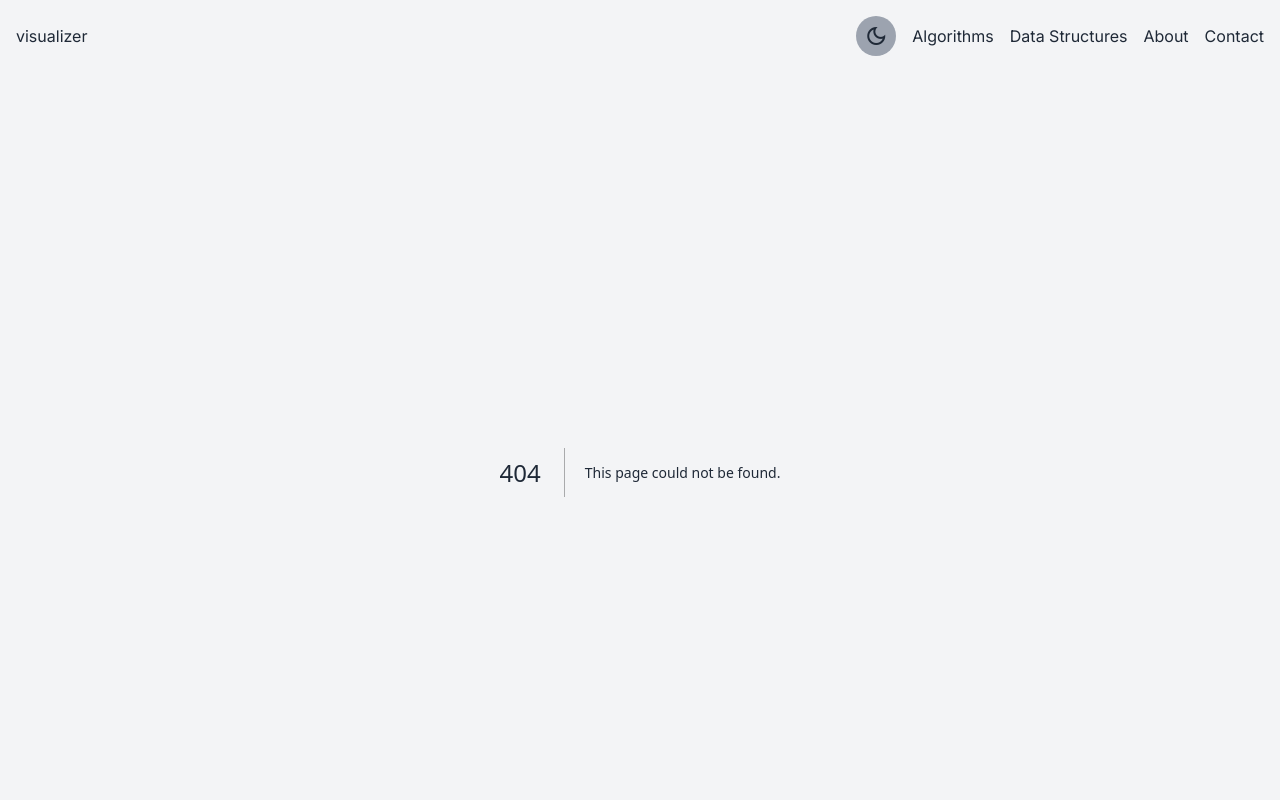
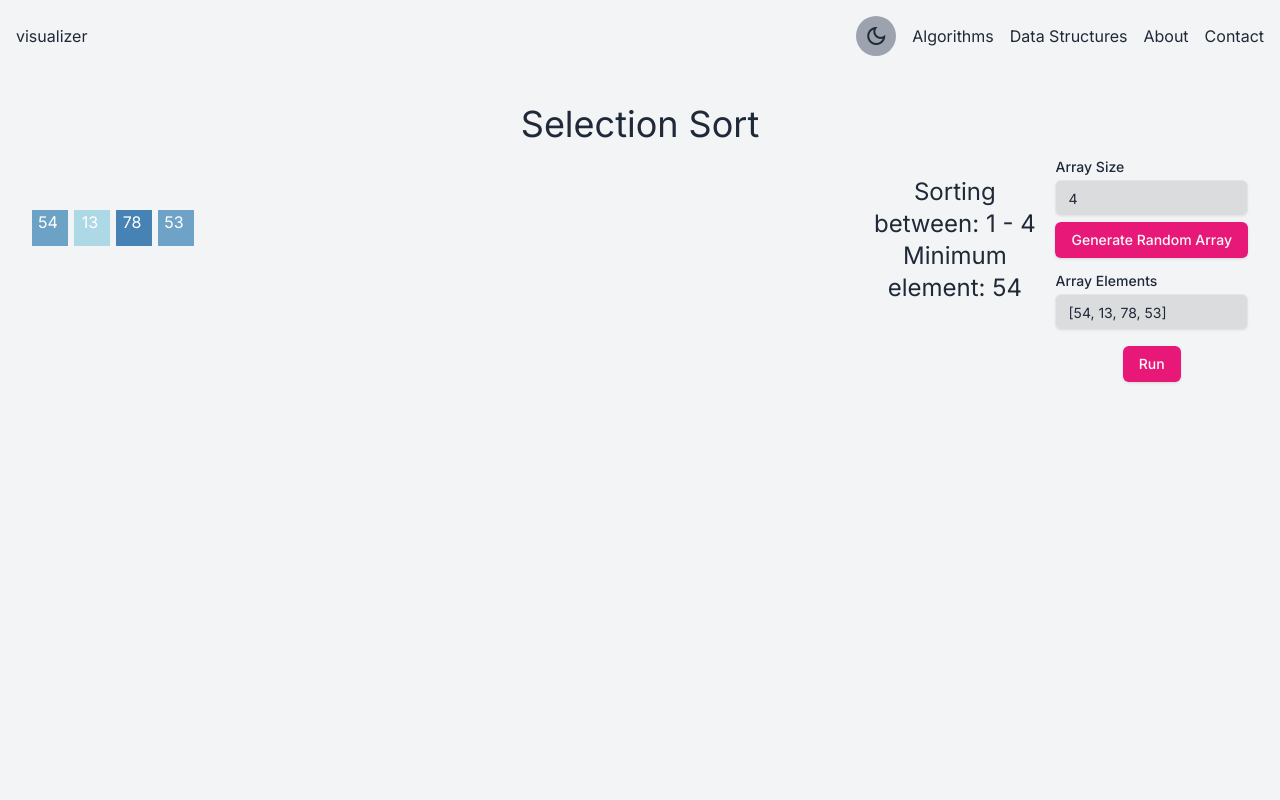
Before and after one commit to melikechan/visualizer, a Next.js app: page /algorithms/sorting/selection-sort in a window 1280 px wide. Before the commit this address had no page. Shown: the top 800 px of the page. Built offline with nearby package versions, Linux system fonts and the light colour scheme.

Commit message:
sorting: add selection sort - It has additional two properties: The range which is currently sorted and minimum element on this range.

```diff
--- /dev/null
+++ b/src/app/algorithms/sorting/selection-sort/page.tsx
@@ -0,0 +1,200 @@
+"use client";
+
+import * as d3 from "d3";
+import { Input } from "@/components/ui/input";
+import { Label } from "@/components/ui/label";
+import { Button } from "@/components/ui/button";
+import { useEffect, useRef, useState } from "react";
+
+export default function SelectionSort() {
+  const svgRef = useRef<SVGSVGElement | null>(null);
+
+  const [arraySize, setArraySize] = useState<number>(
+    (Math.floor(Math.random() * 10) % 10) + 1
+  );
+  const [array, setArray] = useState<number[]>([]);
+  const [arrayElements, setArrayElements] = useState<string>("");
+  const [arrows, setArrows] = useState<{ from: number; to: number }[]>([]);
+  const [minElement, setMinElement] = useState<number>(Number.MAX_SAFE_INTEGER);
+  const [range, setRange] = useState<{ from: number; to: number }>({
+    from: 1,
+    to: arraySize,
+  });
+
+  // Effect to update the SVG whenever the array changes
+  useEffect(() => {
+    if (array.length > 0) {
+      const svg = d3.select(svgRef.current);
+      svg.selectAll("*").remove(); // Clear previous elements
+
+      // Create a color scale
+      const colorScale = d3
+        .scaleLinear<string>()
+        .domain([d3.min(array)!, d3.max(array)!])
+        .range(["lightblue", "steelblue"]);
+
+      // Append rectangles for each array element
+      svg
+        .selectAll("rect")
+        .data(array)
+        .enter()
+        .append("rect")
+        .attr("x", (d, i) => i * 42)
+        .attr("y", 50)
+        .attr("width", 36)
+        .attr("height", 36)
+        .attr("font-size", "16px")
+        .attr("fill", (d) => colorScale(d));
+
+      svg
+        .selectAll("text")
+        .data(array)
+        .enter()
+        .append("text")
+        .attr("x", (d, i) => i * 42 + 16) // Center text horizontally
+        .attr("y", 68) // Center text vertically
+        .attr("text-anchor", "middle")
+        .attr("fill", "white")
+        .text((d) => d);
+
+      svg
+        .selectAll("path")
+        .data(arrows)
+        .enter()
+        .append("path")
+        .attr("d", (d) => {
+          const path = d3.path();
+          const x1 = d.from * 42 + 16;
+          const x2 = d.to * 42 + 16;
+          const y = 90;
+          const midX = (x1 + x2) / 2;
+          const midY = y + 10; // Adjust the height of the curve
+          path.moveTo(x1, y);
+          path.quadraticCurveTo(midX, midY, x2, y);
+          return path.toString();
+        })
+        .attr("stroke", "purple")
+        .attr("stroke-width", 2)
+        .attr("marker-end", "url(#arrowhead)");
+
+      svg
+        .append("defs")
+        .append("marker")
+        .attr("id", "arrowhead")
+        .attr("viewBox", "0 0 10 10")
+        .attr("refX", 5)
+        .attr("refY", 5)
+        .attr("markerWidth", 6)
+        .attr("markerHeight", 6)
+        .attr("orient", "auto")
+        .append("path")
+        .attr("d", "M 0 0 L 10 5 L 0 10 Z")
+        .attr("fill", "purple");
+    }
+  }, [array, arrows]);
+
+  const generateRandomArray = () => {
+    const newArray = Array.from(
+      { length: arraySize },
+      () => Math.floor(Math.random() * 100) + 1
+    );
+    setArray(newArray);
+    setMinElement(newArray[0]);
+    setArrayElements("[" + newArray.join(", ") + "]");
+  };
+
+  const selectionSort = async (arr: number[]) => {
+    const delay = (ms: number) =>
+      new Promise((resolve) => setTimeout(resolve, ms));
+
+    const result = [...arr];
+    for (let i = 0; i < result.length; i++) {
+      let minElement = result[i];
+      let index = i;
+
+      setRange({ from: i + 1, to: result.length });
+      await delay(500);
+
+      for (let j = i + 1; j < result.length; j++) {
+        if (minElement > result[j]) {
+          minElement = result[j];
+
+          setMinElement(minElement);
+          await delay(500);
+
+          index = j;
+        }
+      }
+
+      if (index !== i) {
+        const temp = result[i];
+        result[i] = minElement;
+        result[index] = temp;
+      }
+
+      setArray([...result]);
+      setArrows([{ from: index, to: i }]);
+      await delay(500);
+    }
+
+    setArrows([]);
+  };
+
+  const handleSort = () => {
+    selectionSort(array);
+  };
+
+  useEffect(() => {
+    generateRandomArray();
+  }, []);
+
+  return (
+    <main className="px-4 py-8 space-y-4">
+      <h1 className="text-3xl lg:text-4xl text-center">Selection Sort</h1>
+
+      <div className="flex flex-col md:flex-row justify-between px-4 h-screen">
+        <svg ref={svgRef} className="w-full"></svg>
+        <div className="my-4 mx-4">
+          <h2 className="text-xl lg:text-2xl text-center">Sorting between: {range.from} - {range.to}</h2>
+          <h2 className="text-xl lg:text-2xl text-center">
+            Minimum element: {minElement}
+          </h2>
+        </div>
+        <div className="flex flex-col gap-4 items-center">
+          <div className="grid w-full max-w-sm items-center gap-1.5">
+            <Label htmlFor="array-size">Array Size</Label>
+            <Input
+              id="array-size"
+              min={1}
+              max={20}
+              value={arraySize}
+              onChange={(e) => setArraySize(Number(e.target.value))}
+              className="bg-foreground/10"
+            />
+            <Button
+              className="bg-melikechan-pink dark:bg-melikechan-purple"
+              onClick={generateRandomArray}
+            >
+              Generate Random Array
+            </Button>
+          </div>
+          <div className="grid w-full max-w-sm items-center gap-1.5">
+            <Label htmlFor="array-elements">Array Elements</Label>
+            <Input
+              id="array-elements"
+              value={arrayElements}
+              className="bg-foreground/10"
+              readOnly
+            />
+          </div>
+          <Button
+            className="bg-melikechan-pink dark:bg-melikechan-purple"
+            onClick={handleSort}
+          >
+            Run
+          </Button>
+        </div>
+      </div>
+    </main>
+  );
+}
```
